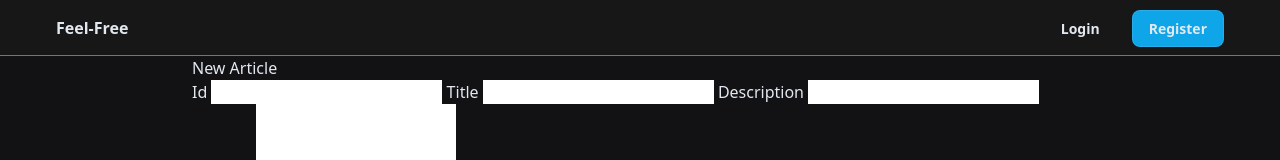
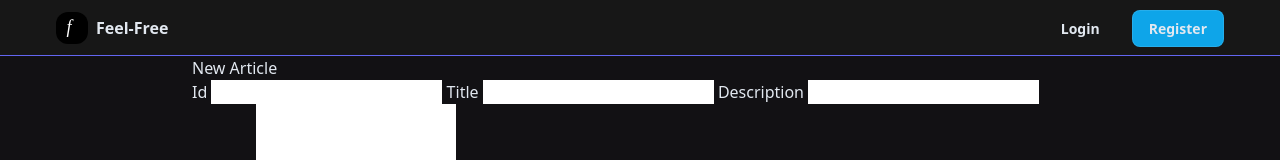
Before and after one commit to test2user-aqil/feel-free, a SvelteKit app: page /new in a window 1280 px wide. Shown: the top 160 px of the page. Built offline with nearby package versions, Linux system fonts and the light colour scheme.

Commit message:
chore: add icon to navbar

```diff
--- a/src/routes/+layout.svelte
+++ b/src/routes/+layout.svelte
@@ -9,7 +9,8 @@
 	<nav
 		class="w-full h-14 flex justify-between items-center p-3 md:px-14 bg-neutral-900 text-slate-200 border-b border-b-indigo-500"
 	>
-		<h1>
+		<h1 class="flex items-center gap-2">
+			<img src="/icon.svg" alt="Icon" />
 			<a href="/" class="font-semibold"> Feel-Free </a>
 		</h1>
 		<ul>
```
